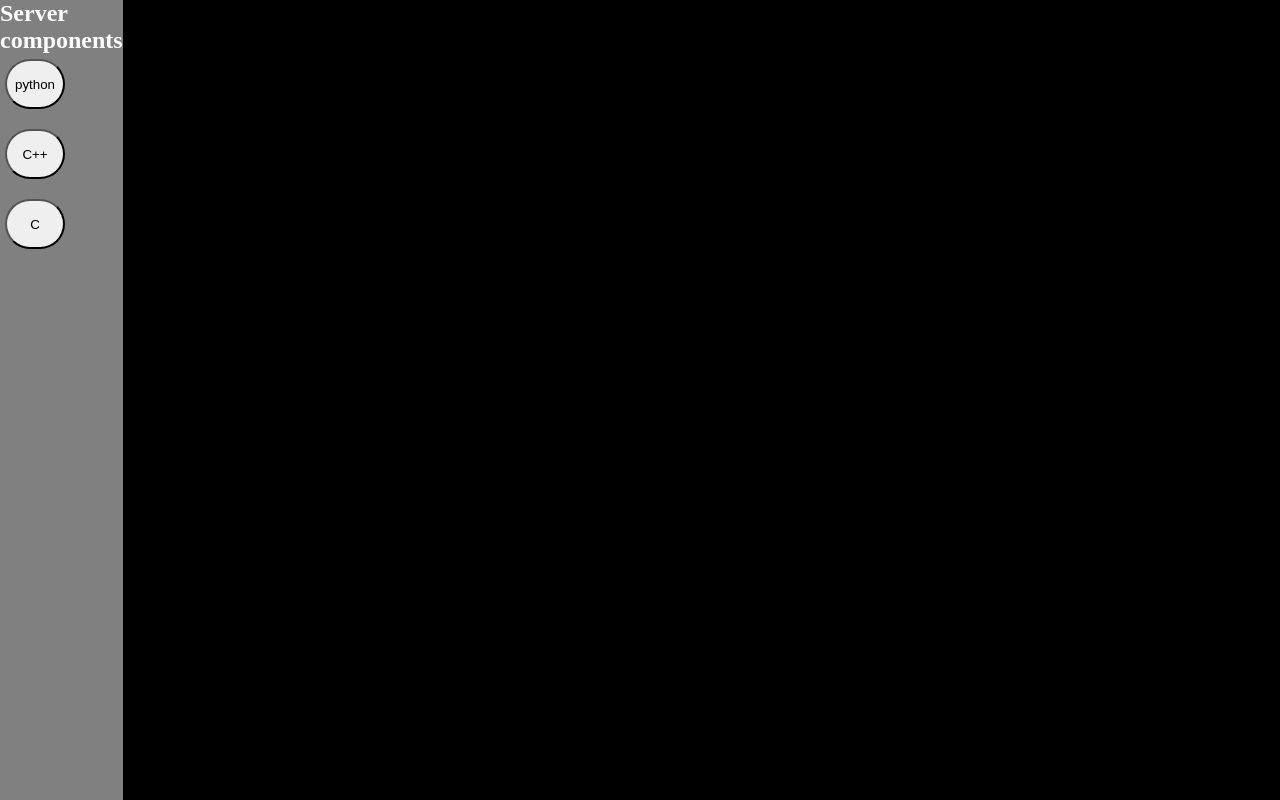
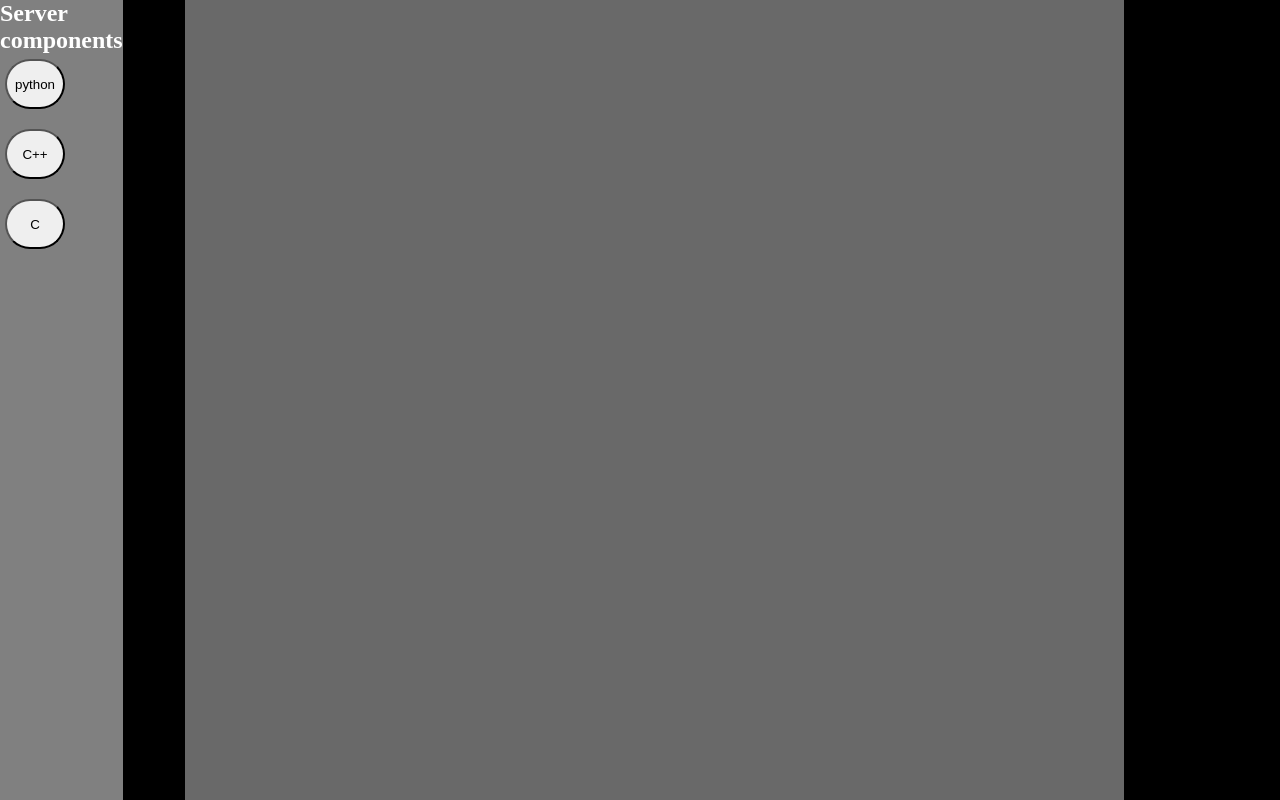
Before and after one commit to Ajaysvasan/Discord-codeForces-project, a React app in the folder frontend/: page /home in a window 1280 px wide. Shown: the top 800 px of the page. Built offline with nearby package versions, Linux system fonts and the light colour scheme; the HTML template or start-up script is replaced by a standard one.

Commit message:
implementing text area

```diff
--- a/frontend/src/components/Channels.tsx
+++ b/frontend/src/components/Channels.tsx
@@ -1,13 +1,18 @@
 import "./styles/channels.css"
-const Channels = ({ channels }: { channels: string[] }) => {
+
+interface ChannelsInfo{
+    channels:string[];
+    setSelectedChannel:(name:string)=>void;
+}
+
+const Channels = ({ channels,setSelectedChannel }:ChannelsInfo) => {
   console.log("channels:", channels);
-
   return (
     <nav id="channel-container">
       <h2>Channels</h2>
       {channels.map((name, index) => (
         <div className="channel">
-        <button key={index} className="channel-btn">
+        <button key={index} className="channel-btn" onClick = {()=>setSelectedChannel(name)}>
           {name}
         </button>
         </div>
--- a/frontend/src/components/TextSpace.tsx
+++ b/frontend/src/components/TextSpace.tsx
@@ -1,10 +1,11 @@
+import "./styles/textspace.css";
 interface TextInfo{
   selectedChannel:string
 }
 const TextSpace = ({selectedChannel}:TextInfo)=>{
   return(
     <div className="text-space">
-      <h1>text space</h1>
+      <h1>Text Channel</h1>
       {selectedChannel}
     </div>
   );
--- /dev/null
+++ b/frontend/src/components/styles/textspace.css
@@ -0,0 +1,3 @@
+.text-space {
+    background-color: #696969;
+}
--- a/frontend/src/pages/HomePage.tsx
+++ b/frontend/src/pages/HomePage.tsx
@@ -3,13 +3,11 @@ import "../App.css"
 import "./styles/homePage.css";
 import Server from "../components/Server";
 import Channels from "../components/Channels";
-
-interface ServerInfo{
-  server:string;
-  serverComponents:string [];
-}
+import TextSpace from "../components/TextSpace";
 
 const HomePage = ()=>{
+    const [ServerName, setServerName] = useState("");
+    const [ChannelName , setChannelName] = useState("");
     const servers = [
         {serverName:"python" , serverComponents:["chat room" , "about room" , "problem statement"] },
         {serverName:"C++"  , serverComponents:["PS" , "solution"]},
@@ -20,7 +18,6 @@ const HomePage = ()=>{
         const channels = servers.find(server=>server.serverName === selectedServer);
         return channels.serverComponents;
   }
-    const [ServerName, setServerName] = useState("");
 
     return(
         <div className="home">
@@ -37,11 +34,19 @@ const HomePage = ()=>{
           {
             ServerName !== "" && (
               <div className="Channel">
-                <Channels channels = {getServerChannels(ServerName, servers)}/>
+                <Channels channels = {getServerChannels(ServerName, servers)} setSelectedChannel={setChannelName}/>
               </div>
             )
           }
           </div>
+
+        <div className="text-space">
+            {
+                ChannelName !== "" && (
+                    <TextSpace selectedChannel={ChannelName}/>
+                )
+            }
+        </div>
 
         </div>
     )
```
Also changed, not shown: 1 other file (tests, documents, lock files or other folders).
